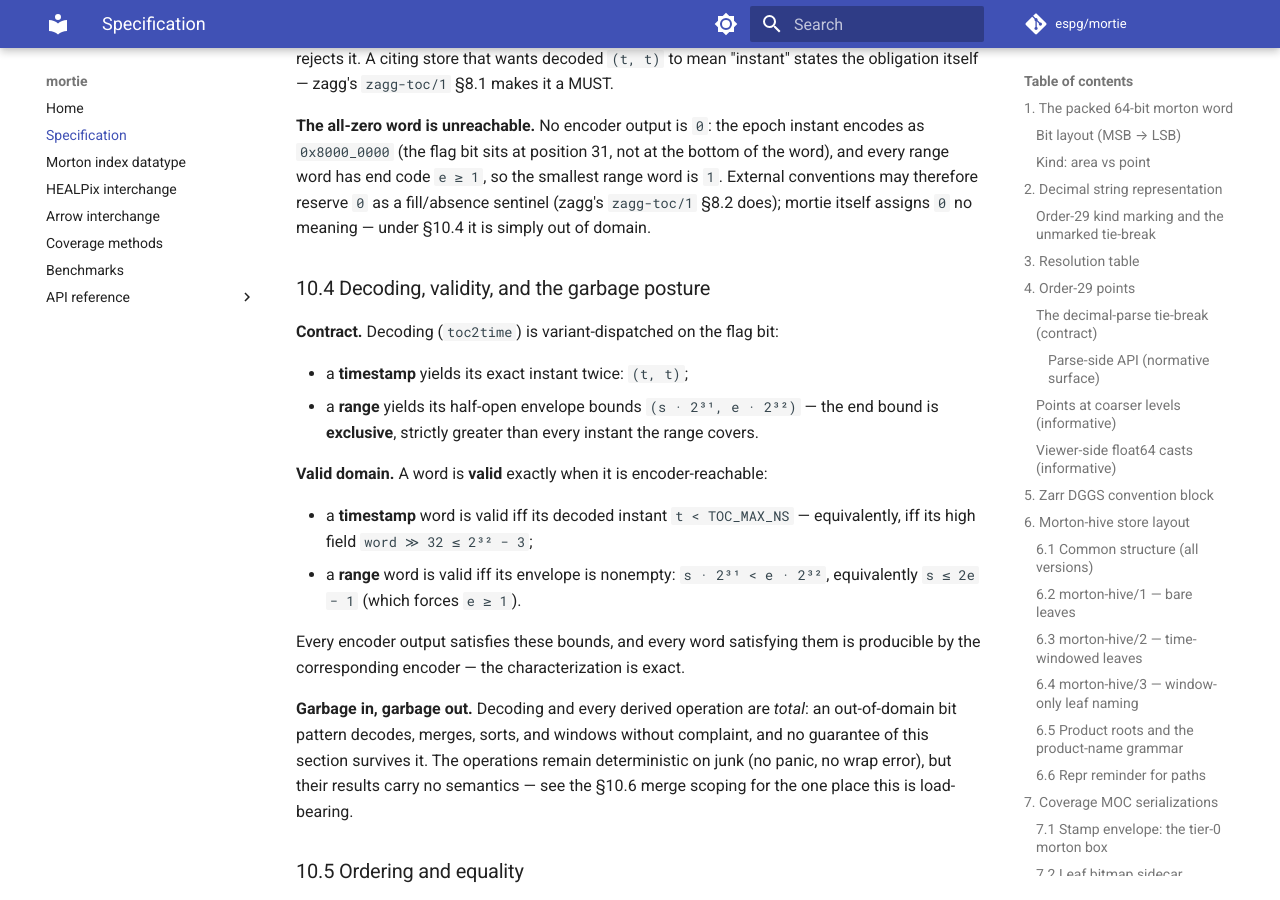
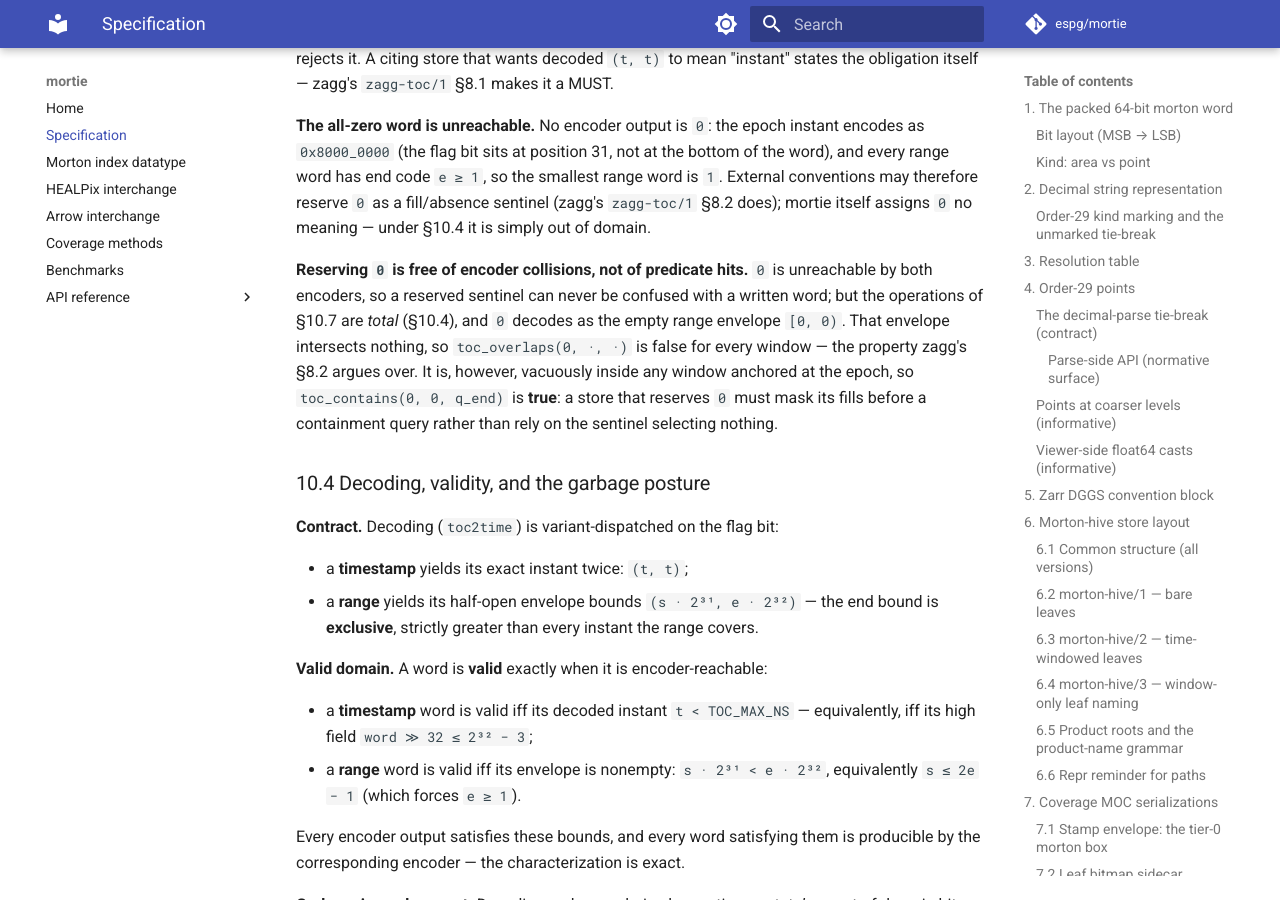
Before and after one commit to espg/mortie, an MkDocs documentation site: the page built from docs/specification.md, in a window 1280 px wide and 900 px high, scrolled down 19517 px. Built offline with MkDocs 1.6.1 and Material for MkDocs 9.7.7, drawn with Linux system fonts in a browser that asks for light colours; comment, search, counter and statistics services are not loaded; the version menu is left out.

Commit message:
fold review: scope the 0-sentinel note to the overlap predicate (issue #193)

```diff
--- a/docs/specification.md
+++ b/docs/specification.md
@@ -898,6 +898,16 @@ smallest range word is `1`. External conventions may therefore reserve `0`
 as a fill/absence sentinel (zagg's `zagg-toc/1` §8.2 does); mortie itself
 assigns `0` no meaning — under §10.4 it is simply out of domain.
 
+**Reserving `0` is free of encoder collisions, not of predicate hits.** `0`
+is unreachable by both encoders, so a reserved sentinel can never be
+confused with a written word; but the operations of §10.7 are *total*
+(§10.4), and `0` decodes as the empty range envelope `[0, 0)`. That
+envelope intersects nothing, so `toc_overlaps(0, ·, ·)` is false for every
+window — the property zagg's §8.2 argues over. It is, however, vacuously
+inside any window anchored at the epoch, so `toc_contains(0, 0, q_end)` is
+**true**: a store that reserves `0` must mask its fills before a
+containment query rather than rely on the sentinel selecting nothing.
+
 ### 10.4 Decoding, validity, and the garbage posture
 
 **Contract.** Decoding (`toc2time`) is variant-dispatched on the flag bit:
```
